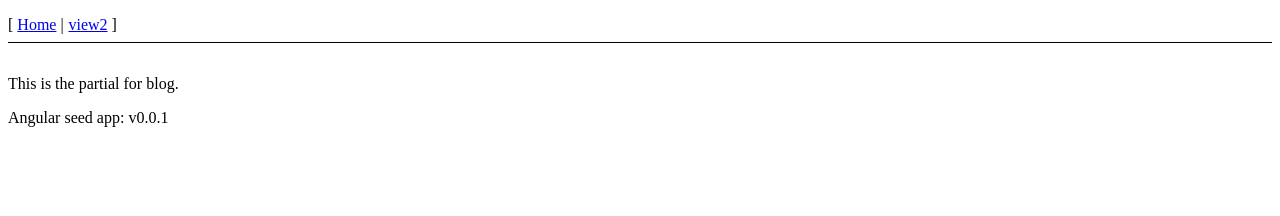
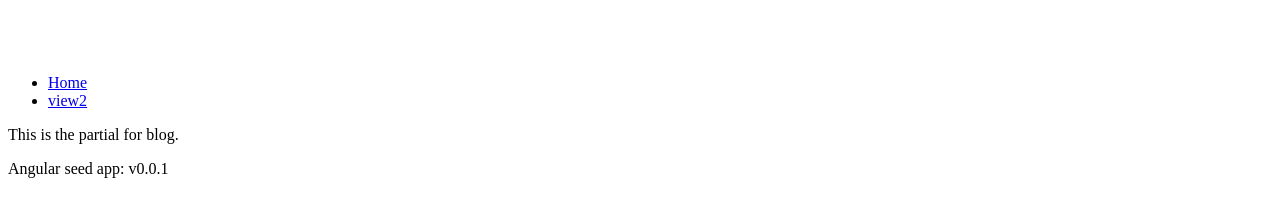
Before and after one commit to robcharlwood/badmovieknights-angularjs, a website: page app/index.html in a window 1280 px wide. Drawn offline with Linux system fonts and the light colour scheme.

Commit message:
Removed all styles from app.css so we have a base point

```diff
--- a/app/css/app.css
+++ b/app/css/app.css
@@ -1,30 +1,4 @@
 /* app css stylesheet */
-
-.menu {
-  list-style: none;
-  border-bottom: 0.1em solid black;
-  margin-bottom: 2em;
-  padding: 0 0 0.5em;
+body {
+  padding-top: 50px;
 }
-
-.menu:before {
-  content: "[";
-}
-
-.menu:after {
-  content: "]";
-}
-
-.menu > li {
-  display: inline;
-}
-
-.menu > li:before {
-  content: "|";
-  padding-right: 0.3em;
-}
-
-.menu > li:nth-child(1):before {
-  content: "";
-  padding: 0;
-}
```
